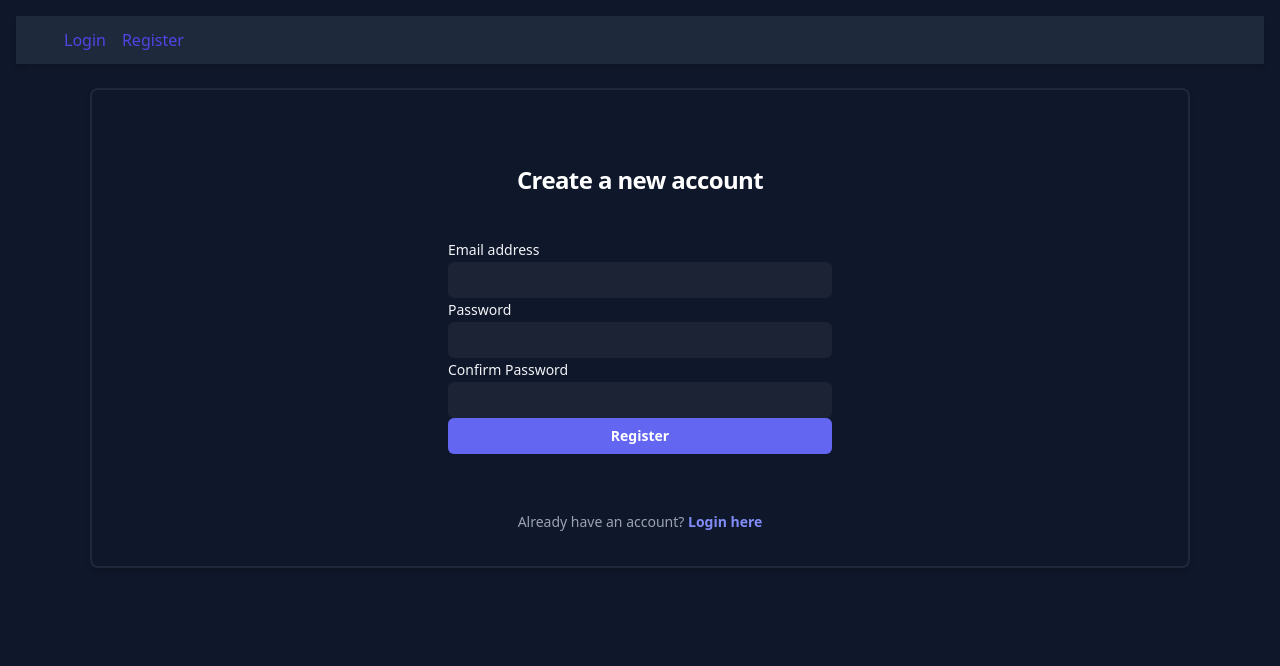
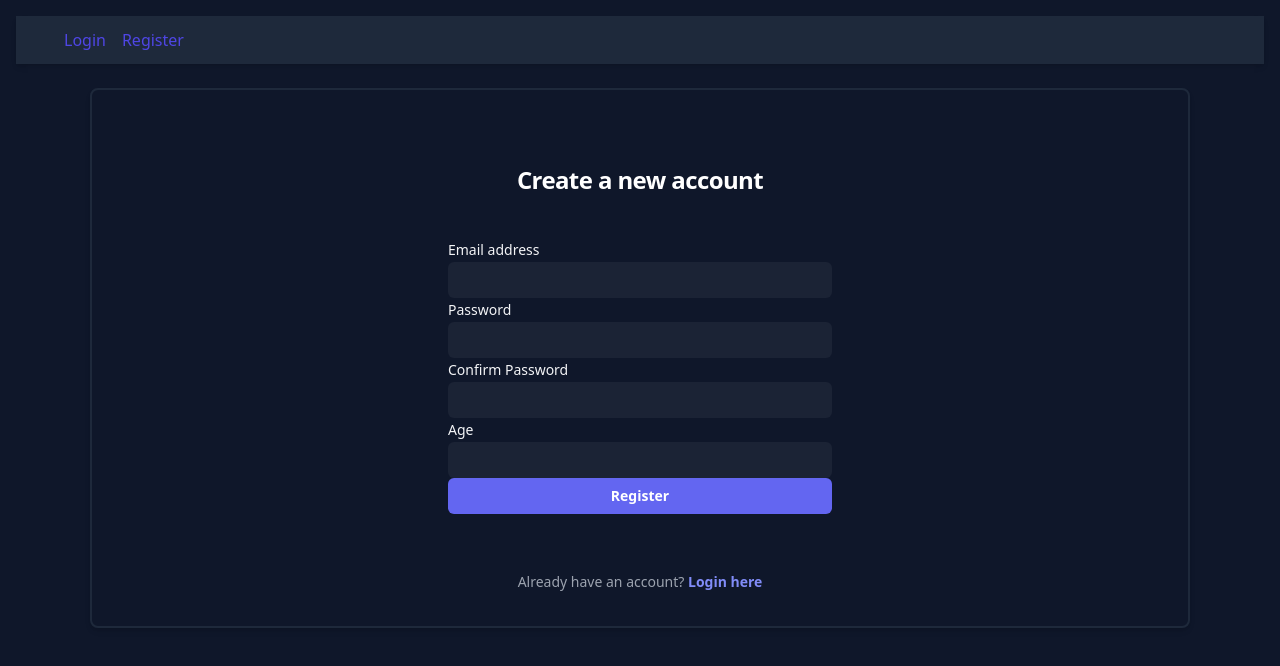
Before and after one commit to Shockrates/BootCampProject, a React (Vite) app in the folder client/: page /register in a window 1280 px wide. Shown: the top 666 px of the page. Built offline with nearby package versions, Linux system fonts and the light colour scheme.

Commit message:
added age, removed setSuccess

```diff
--- a/client/src/components/Auth/Register.jsx
+++ b/client/src/components/Auth/Register.jsx
@@ -12,9 +12,8 @@ import { Link } from 'react-router-dom';
  * - Uses a controlled form similar to Login component.
  */
 const Register = () => {
-    const [credentials, setCredentials] = useState({ email: "", password: "", confirmPassword: "" }); //<- Age field also is needed
+    const [credentials, setCredentials] = useState({ email: "", password: "", confirmPassword: "", age: "" });
     const [error, setError] = useState("");
-    const [success, setSuccess] = useState("");
 
     const { login } = useAuth();
 
@@ -22,13 +21,13 @@ const Register = () => {
     const handleRegister = async (e) => {
         e.preventDefault();
         setError("");
-        setSuccess("");
 
         const email = credentials.email.trim();
         const password = credentials.password;
         const confirmPassword = credentials.confirmPassword;
+        const age = credentials.age;
 
-        if (!email || !password || !confirmPassword) {
+        if (!email || !password || !confirmPassword || !age) {
             setError("Please fill in all fields");
             return;
         }
@@ -39,13 +38,12 @@ const Register = () => {
         }
 
         try {
-            const user = await registerRequest(email, password, confirmPassword);//TODO
+            const user = await registerRequest(email, password, confirmPassword, age);//TODO
             if (!user) {
                 setError("Registration failed. Please try again");
                 return;
             }
             login(user); // <- This will set User to localhost and cause redirect,
-            setSuccess("Account created successfully!");
         } catch (err) {
             console.error(err);
             setError("An error occured during registration. Please try again")
@@ -110,8 +108,23 @@ const Register = () => {
                         </div>
                     </div>
 
+                    <div>
+                        <label htmlFor="age" className="form-label"> Age </label>
+                        <div className="mt-2">
+                            <input
+                                name="age"
+                                type="number"
+                                min = "1"
+                                max = "122"
+                                value={credentials.age}
+                                onChange={handleChange}
+                                required
+                                className='form-input'
+                            />
+                        </div>
+                    </div>
+
                     {error && <div className="form-error">{error}</div>}
-                    {success && <div className="form-success">{success}</div>}
                     <div className="">
                         <button type="submit" className='register-btn'>Register</button>
                     </div>
--- a/client/src/index.css
+++ b/client/src/index.css
@@ -247,10 +247,6 @@ button:focus {
   @apply flex flex-col gap-4 mt-10 sm:mx-auto sm:w-full sm:max-w-sm;
 }
 
-.form-success {
-  @apply text-green-500 text-sm;
-}
-
 /* Button */
 .register-btn {
   @apply flex w-full justify-center rounded-md bg-indigo-500 px-3 py-1.5 text-sm/6 font-semibold text-white hover:bg-indigo-400 focus-visible:outline-2 focus-visible:outline-offset-2 focus-visible:outline-indigo-500;
```
